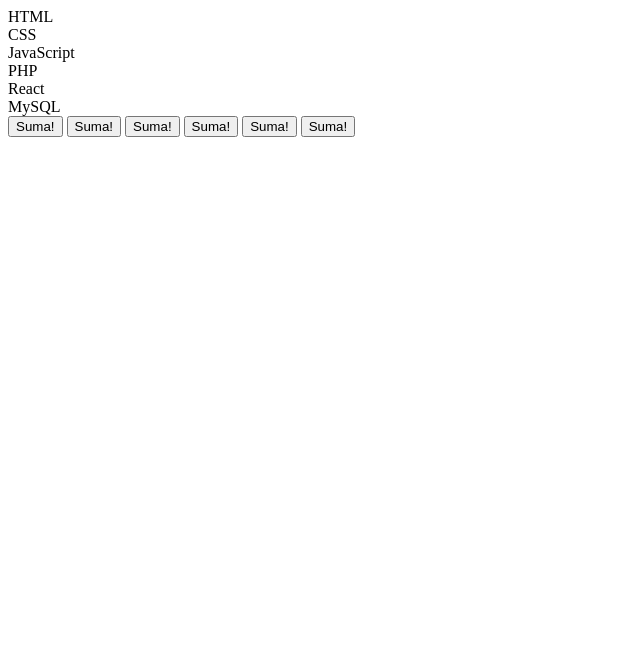
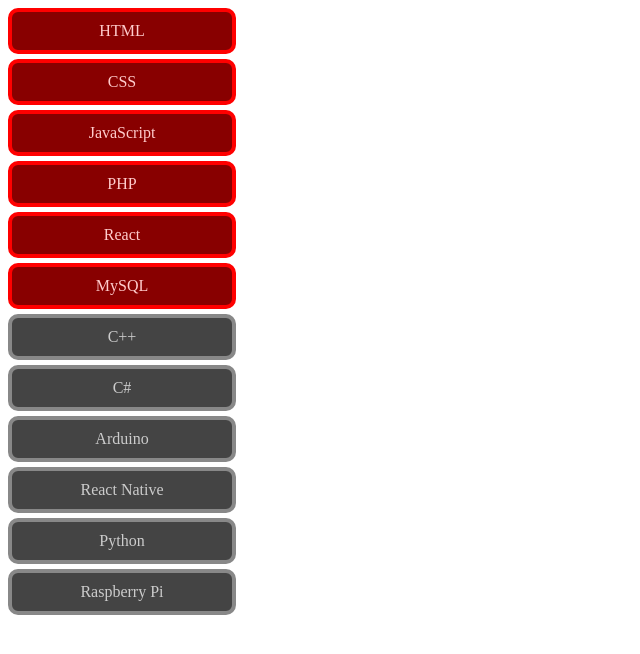
Before and after one commit to bruno-rodrigues0/estudos-js, a plain HTML site: page index.html in a window 1280 px wide. Shown: the whole page, without its empty margins (0-640 px from the left). Drawn offline with Linux system fonts and the light colour scheme.

Commit message:
querySelector

```diff
--- a/dom1.js
+++ b/dom1.js
@@ -1,30 +1,30 @@
-//getElementById
+// //getElementById
 
-const div1 = document.getElementById("c1")
-const div2 = document.getElementById("c2")
-const div3 = document.getElementById("c3")
-const div4 = document.getElementById("c4")
-const div5 = document.getElementById("c5")
-const div6 = document.getElementById("c6")
+// const div1 = document.getElementById("c1")
+// const div2 = document.getElementById("c2")
+// const div3 = document.getElementById("c3")
+// const div4 = document.getElementById("c4")
+// const div5 = document.getElementById("c5")
+// const div6 = document.getElementById("c6")
 
 
-const array = [div1, div2, div3, div4, div5, div6]
+// const array = [div1, div2, div3, div4, div5, div6]
 
-// array.map(item => {
-//     item.innerHTML += " C eh loco tiu"
-// })
+// // array.map(item => {
+// //     item.innerHTML += " C eh loco tiu"
+// // })
 
 
-//getElementByTagName
+// //getElementByTagName
 
-const el = [...document.getElementsByTagName("div")]
-const flex = [...document.getElementById("flex")]
+// const el = [...document.getElementsByTagName("div")]
+// const flex = [...document.getElementById("flex")]
 
-flex.style = "display: flex; gap: 3rem"
+// flex.style = "display: flex; gap: 3rem"
 
-console.log(el)
-console.log(array)
+// console.log(el)
+// console.log(array)
 
-const desapareça = (element) => {
-    element.style = "display: none"
-}
+// const desapareça = (element) => {
+//     element.style = "display: none"
+// }
--- /dev/null
+++ b/dom2.js
@@ -0,0 +1,13 @@
+const allCourses = [...document.querySelectorAll(".curso")]
+const coursesC1 = [...document.querySelectorAll(".c1")]
+const coursesC2 = [...document.querySelectorAll(".c2")]
+const especialCourse = document.querySelectorAll(".curso")[2]
+
+console.log(allCourses)
+console.log(coursesC1)
+console.log(coursesC2)
+console.log(especialCourse)
+
+coursesC1.map(item => {
+    item.classList.add("strong")
+})
--- a/index.html
+++ b/index.html
@@ -5,34 +5,26 @@
     <meta charset="UTF-8">
     <meta name="viewport" content="width=device-width, initial-scale=1.0">
     <title>Document</title>
+    <link rel="stylesheet" href="styles.css">
 </head>
-<style>
-    .sumiu{
-        display: none;
-    }
-</style>
 
 <body>
     <div class = "flex">
-        <div id="c1">HTML</div>
-        <div id="c2">CSS</div>
-        <div id="c3">JavaScript</div>
-        <div id="c4">PHP</div>
-        <div id="c5">React</div>
-        <div id="c6">MySQL</div>
+        <div id="c1" class="curso c1">HTML</div>
+        <div id="c2" class="curso c1">CSS</div>
+        <div id="c3" class="curso c1">JavaScript</div>
+        <div id="c4" class="curso c1">PHP</div>
+        <div id="c5" class="curso c1">React</div>
+        <div id="c6" class="curso c1">MySQL</div>
+        <div id="c7" class="curso c2">C++</div>
+        <div id="c8" class="curso c2">C#</div>
+        <div id="c9" class="curso c2">Arduino</div>
+        <div id="c10" class="curso c2">React Native</div>
+        <div id="c11" class="curso c2">Python</div>
+        <div id="c12" class="curso c2">Raspberry Pi</div>
     </div>
 
-    <div class = "flex">
-        <button id="suma">Suma!</button>
-        <button id="suma">Suma!</button>
-        <button id="suma">Suma!</button>
-        <button id="suma">Suma!</button>
-        <button id="suma">Suma!</button>
-        <button id="suma">Suma!</button>
-    </div>
-
-
-    <script src="dom1.js"></script>
+    <script src="dom2.js"></script>
 </body>
 
 </html>
--- /dev/null
+++ b/styles.css
@@ -0,0 +1,30 @@
+.curso{
+    display: flex;
+    justify-content: center;
+    width: 200px;
+    border: 4px solid #888;
+    border-radius: 10px;
+    padding: 10px;
+    margin: 5px 0;
+    cursor: pointer;
+}
+
+.curso:hover{
+    border-color: #f00;
+}
+
+.c1{
+    background-color: #ccc;
+    color: #444;
+}
+
+.c2{
+    background-color: #444;
+    color: #ccc;
+}
+
+.strong{
+    background-color: #800 !important;
+    color: #fcc !important;
+    border-color: #f00 !important;
+}
```
